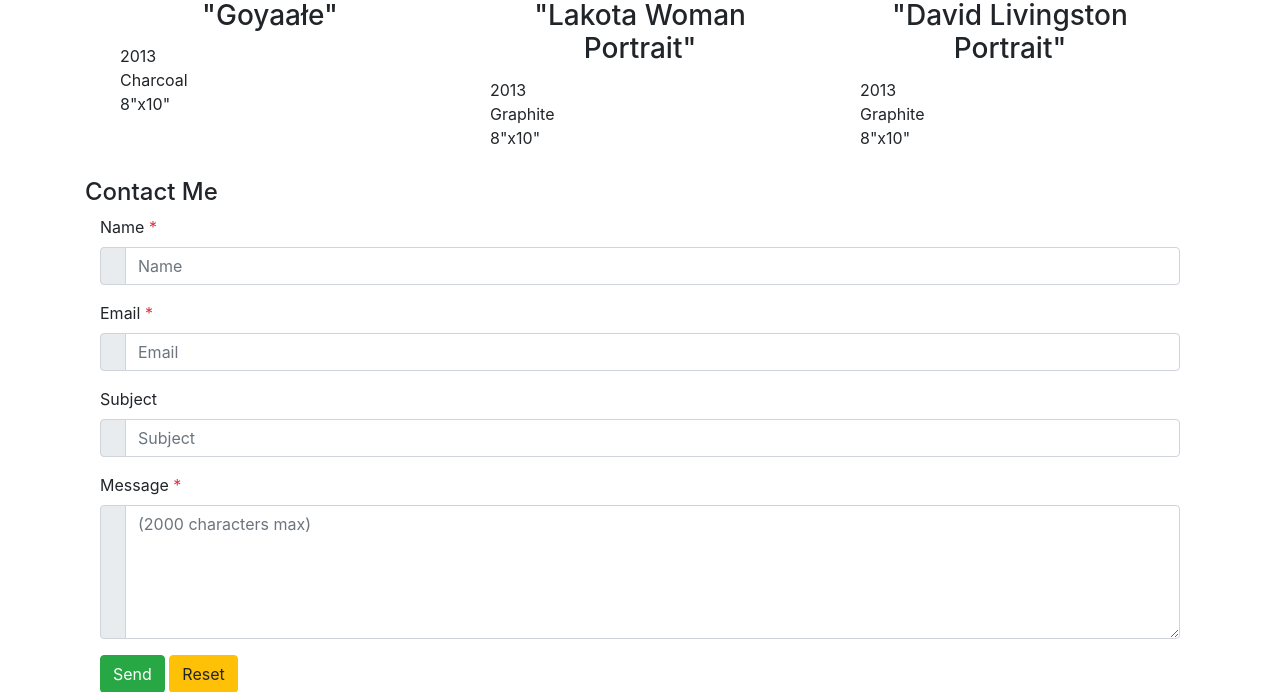
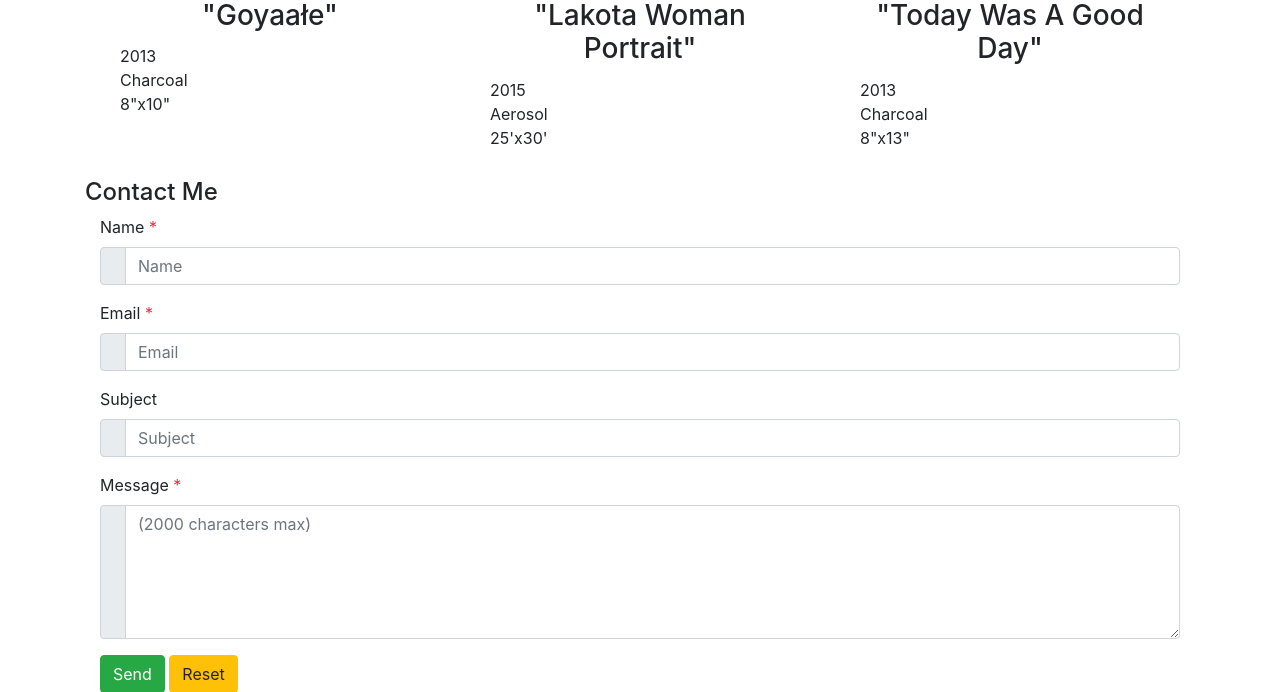
Before and after one commit to berninagray/bernina-gray, a PHP site: page / in a window 1280 px wide. Shown: the part 1566-2258 px from the top of the page. Run offline with PHP 8.4, Linux system fonts and the light colour scheme; some libraries are stand-ins or nearby versions.

Commit message:
Added photos to second row

```diff
--- a/public_html/index.php
+++ b/public_html/index.php
@@ -107,16 +107,16 @@
 				</div>
 				<div class="col-sm-4 py-2">
 					<div class="card card-body h-100">
-						<img src="img/.jpg" height="300">
+						<img src="img/lakotaWinyanGrafitti.jpg" height="300">
 						<h3 class="card-title">"Lakota Woman Portrait"</h3>
-						<p class="card-text">2013<br>Graphite<br>8"x10"</p>
+						<p class="card-text">2015<br>Aerosol<br>25'x30'</p>
 					</div>
 				</div>
 				<div class="col-sm-4 py-2">
 					<div class="card card-body h-100">
-						<img src="img/davidLivingston.jpg" height="300">
-						<h3 class="card-title">"David Livingston Portrait"</h3>
-						<p class="card-text">2013<br>Graphite<br>8"x10"</p>
+						<img src="img/iceCube.jpg" height="300">
+						<h3 class="card-title">"Today Was A Good Day"</h3>
+						<p class="card-text">2013<br>Charcoal<br>8"x13"</p>
 					</div>
 				</div>
 			</div>
@@ -197,5 +197,5 @@
 			</div>
 		</div>
 	</div>
-	</body>
+	</div>
 </html>
```
Also changed, not shown: public_html/img/iceCube.jpg (renamed from public_html/img/iceCube.JPG), public_html/img/lakotaWinyanGrafitti.jpg (added).
